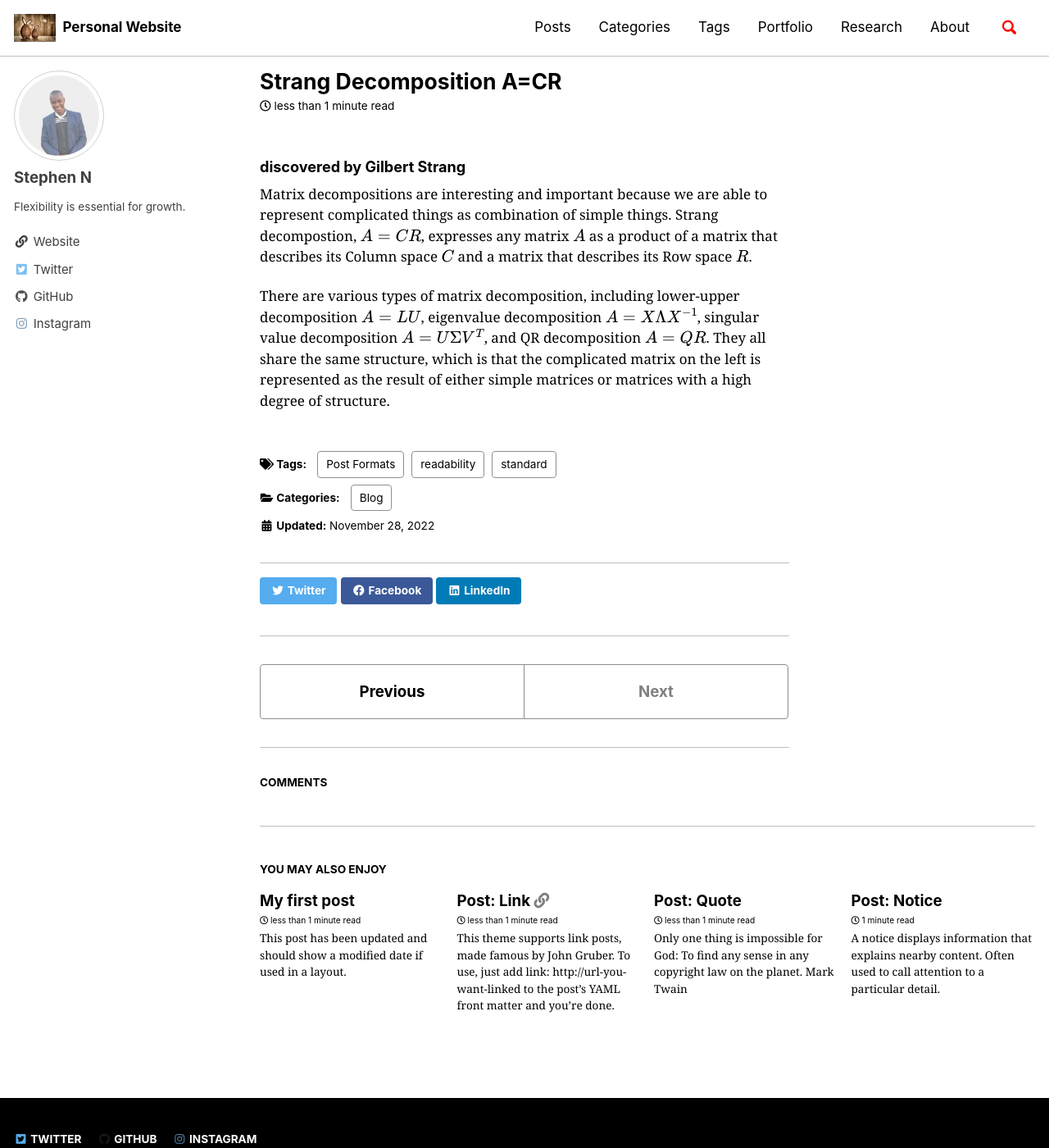
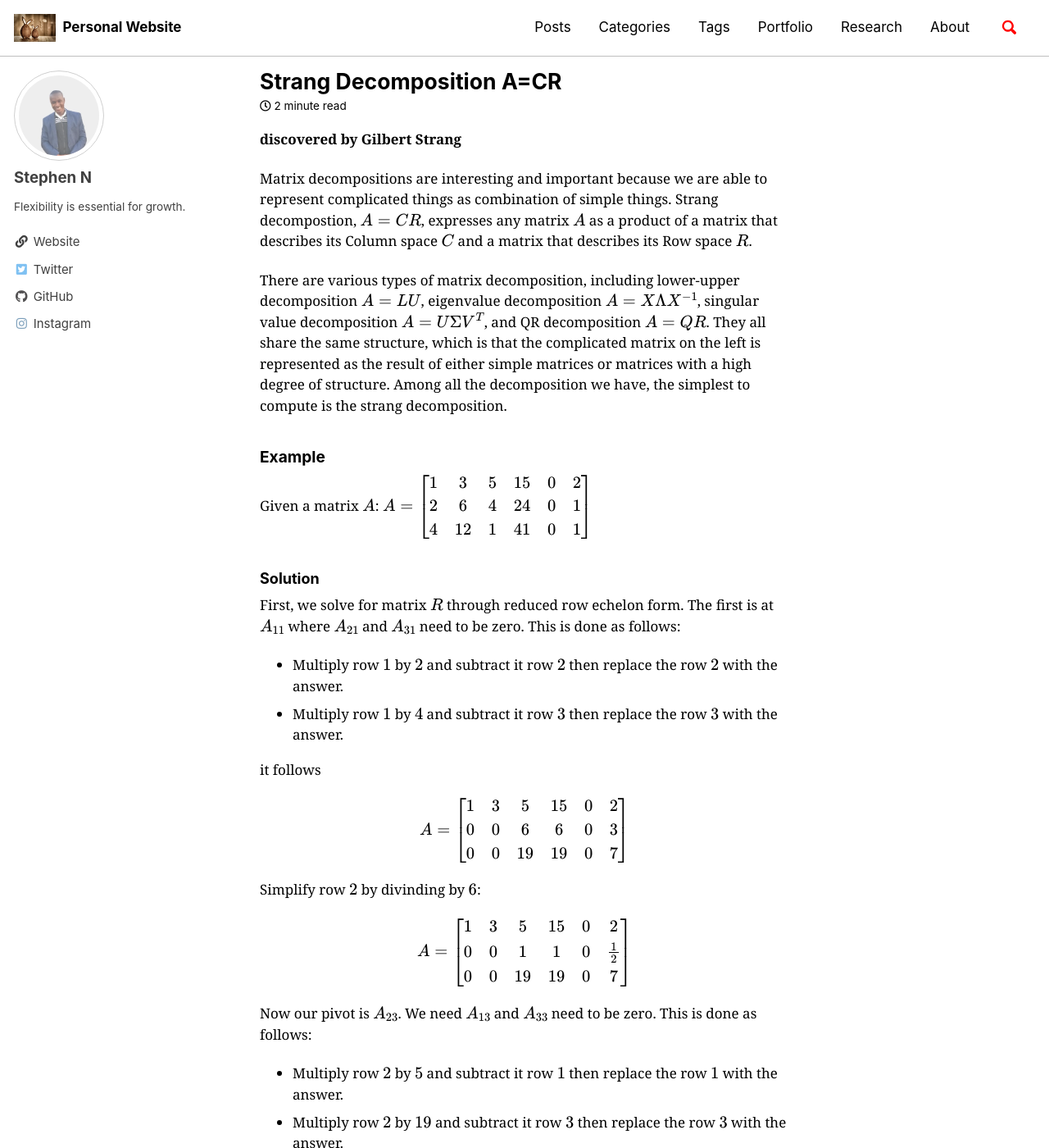
Before and after one commit to StephenNaboth/stephenNaboth.github.io, a Jekyll site: the page built from _posts/2022-11-28-strang-decomposition.md, in a window 1280 px wide and 1400 px high. Shown: the whole window at 82% size. Built offline with Jekyll 4.4.1, drawn with Linux system fonts in a browser that asks for light colours; cached includes are drawn as plain includes; formulas are drawn with MathJax 3; a script that is not in the unit is left out; comment, search, counter and statistics services are not loaded; some of the changed text lies outside the part shown.

Commit message:
add latex

```diff
--- a/_posts/2022-11-28-strang-decomposition.md
+++ b/_posts/2022-11-28-strang-decomposition.md
@@ -2,14 +2,54 @@
 title: "Strang Decomposition A=CR"
 excerpt_separator: "<!--more-->"
 categories:
-  - Blog
+  - Mathematics
 tags:
   - Post Formats
   - readability
   - standard
 ---
+**discovered by Gilbert Strang**
 
-#### discovered by Gilbert Strang
 Matrix decompositions are interesting and important because we are able to represent complicated things as combination of simple things. Strang decompostion, $$ A = CR $$, expresses any matrix $$A$$ as a product of a matrix that describes its Column space $$C$$ and a matrix that describes its Row space $$R$$.
 
-There are various types of matrix decomposition, including lower-upper decomposition $$A=LU$$, eigenvalue decomposition $$A = X\Lambda X^{-1}$$, singular value decomposition $$A = U\Sigma V^{T}$$, and QR decomposition $$A=QR$$. They all share the same structure, which is that the complicated matrix on the left is represented as the result of either simple matrices or matrices with a high degree of structure.
+There are various types of matrix decomposition, including lower-upper decomposition $$A=LU$$, eigenvalue decomposition $$A = X\Lambda X^{-1}$$, singular value decomposition $$A = U\Sigma V^{T}$$, and QR decomposition $$A=QR$$. They all share the same structure, which is that the complicated matrix on the left is represented as the result of either simple matrices or matrices with a high degree of structure. Among all the decomposition we have, the simplest to compute is the strang decomposition.
+### Example
+Given a matrix $$A$$:
+$$ A = \begin{bmatrix}
+1 & 3 & 5 & 15 & 0 & 2\\
+2 & 6 & 4 & 24 & 0 & 1\\
+4 & 12 & 1 & 41 & 0 & 1
+\end{bmatrix}$$
+
+#### Solution
+First, we solve for matrix $$ R $$ through reduced row echelon form. The first is at $$A_{11}$$ where $$A_{21}$$ and $$A_{31}$$ need to be zero. This is done as follows:
+ * Multiply row $$ 1 $$ by $$ 2 $$ and subtract it row $$ 2 $$ then replace the row $$ 2 $$ with the answer.
+ * Multiply row $$ 1 $$ by $$ 4 $$ and subtract it row $$ 3 $$ then replace the row $$ 3 $$ with the answer.
+
+ it follows
+
+$$ A = \begin{bmatrix}
+1 & 3 & 5 & 15 & 0 & 2\\
+0 & 0 & 6 & 6 & 0 & 3\\
+0 & 0 & 19 & 19 & 0 & 7
+\end{bmatrix}$$
+
+Simplify row $$ 2 $$ by divinding by $$ 6 $$:
+
+$$ A = \begin{bmatrix}
+1 & 3 & 5 & 15 & 0 & 2\\
+0 & 0 & 1 & 1 & 0 & \frac{1}{2}\\
+0 & 0 & 19 & 19 & 0 & 7
+\end{bmatrix}$$
+
+Now our pivot is $$ A_{23} $$. We need $$ A_{13} $$ and $$ A_{33} $$ need to be zero. This is done as follows:
+ * Multiply row $$ 2 $$ by $$ 5 $$ and subtract it row $$ 1 $$ then replace the row $$ 1 $$ with the answer.
+ * Multiply row $$ 2 $$ by $$ 19 $$ and subtract it row $$ 3 $$ then replace the row $$ 3 $$ with the answer.
+
+ it follows
+
+$$ A = \begin{bmatrix}
+1 & 3 & 0 & 10 & 0 & \frac{1}{2}\\
+0 & 0 & 1 & 1 & 0 & \frac{1}{2}\\
+0 & 0 & 0 & 0 & 0 & \frac{3}{2}
+\end{bmatrix}$$
```
Also changed, not shown: _config.yml (+0 -16 lines), _posts/2022-04-18-welcome-to-jekyll.md (+1 -1 lines).
